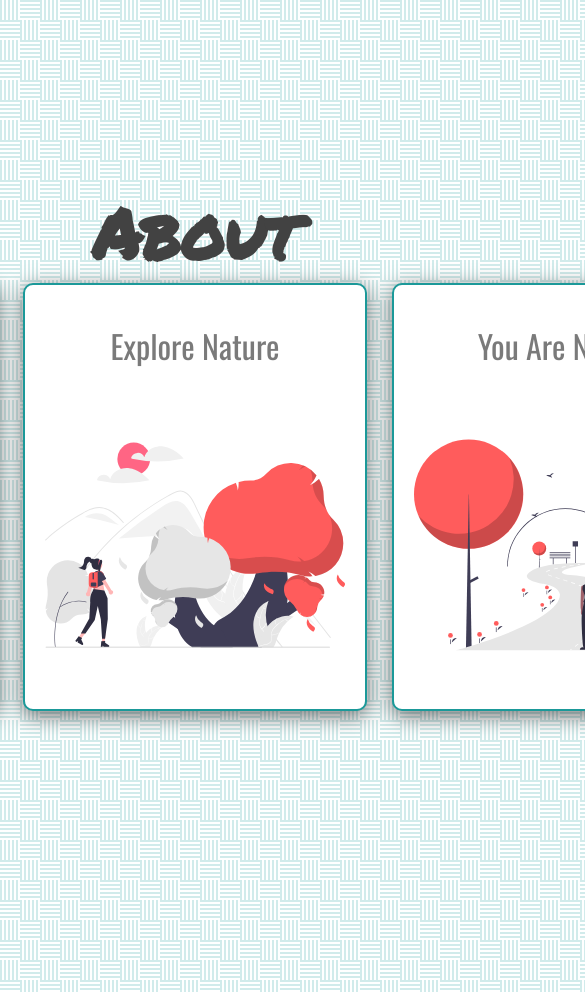
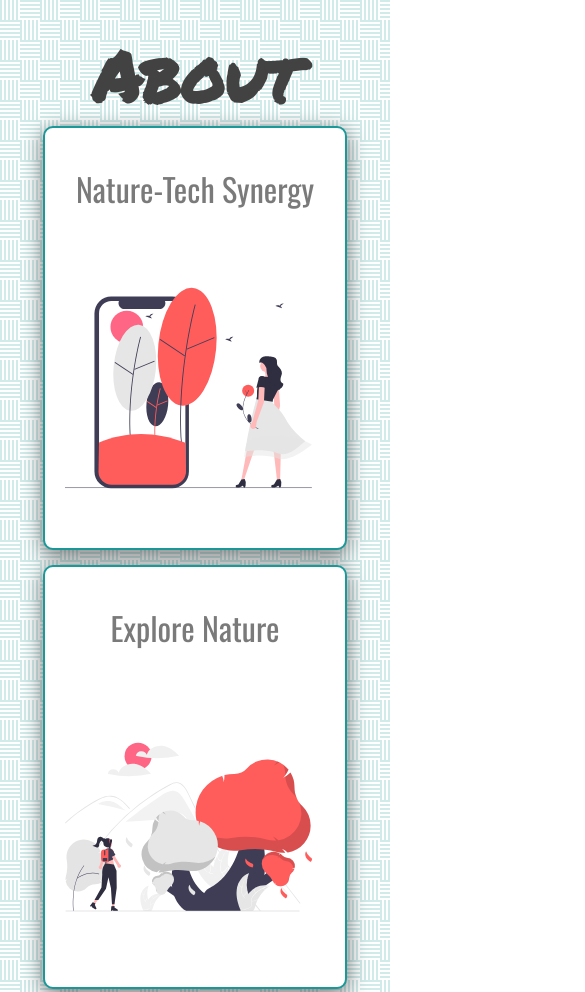
Before and after one commit to chrissoncrant/dark-mode-proj-1, a plain HTML site: page index.html in a window 390 px wide. Shown: the part 820-1812 px from the top of the page, 585 px wide, since content can reach past the window. Drawn offline with nearby package versions, Linux system fonts and the light colour scheme; a web font is replaced by a local one.

Commit message:
adjusted images for responsiveness

```diff
--- a/style.css
+++ b/style.css
@@ -321,6 +321,30 @@ input:checked + .theme-switch .slider::before {
     }
 }
 
+@media  screen and (max-width: 1115px) {
+  .image-container {
+    width: 240px;
+    display: flex;
+    flex-direction: column;
+    justify-content: space-between;
+  }
+
+  img {
+    width: 95%;
+  }
+}
+@media  screen and (max-width: 915px) {
+  .about-container {
+    display: flex;
+    flex-direction: column;
+    gap: 15px;
+  }
+  .image-container {
+    width: 260px;
+    margin-right: 0;
+  }
+}
+
 @media  screen and (max-width: 670px) {
   #toggle-icon i {
     display: none;
```
